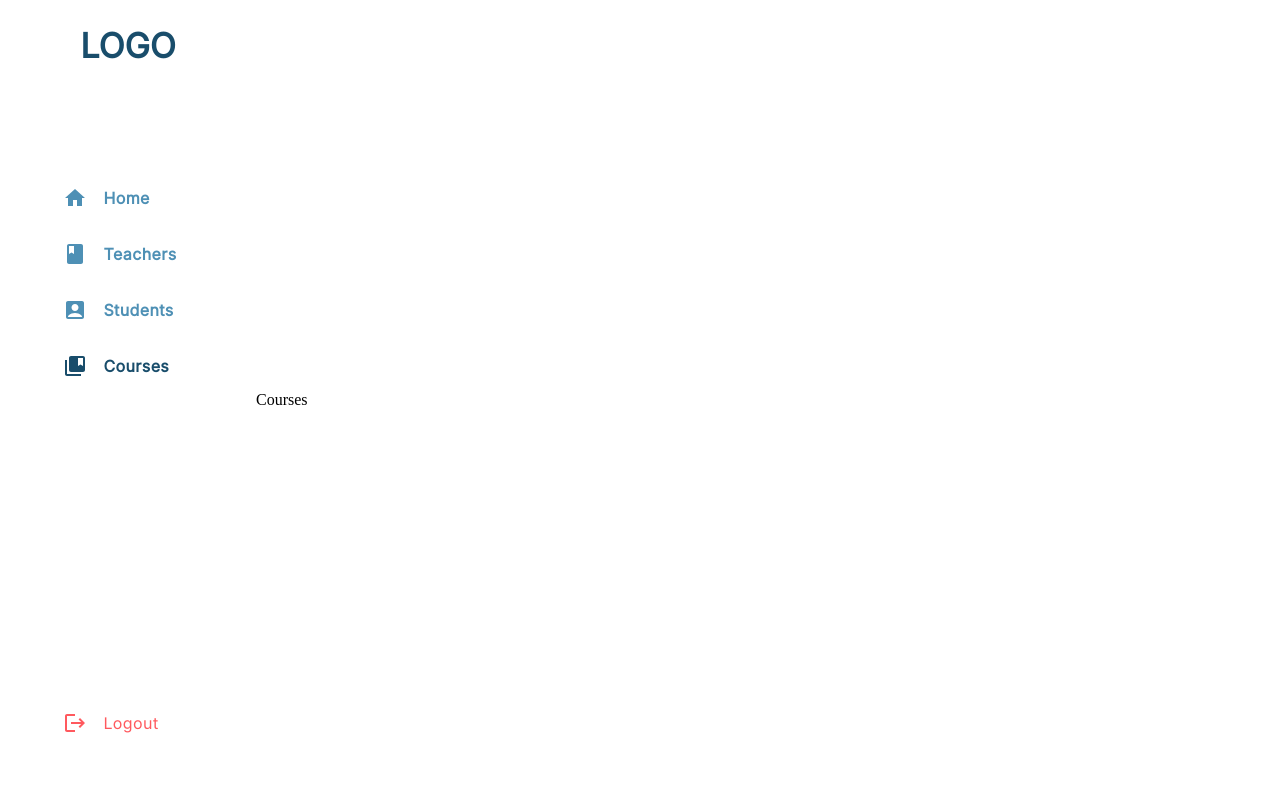
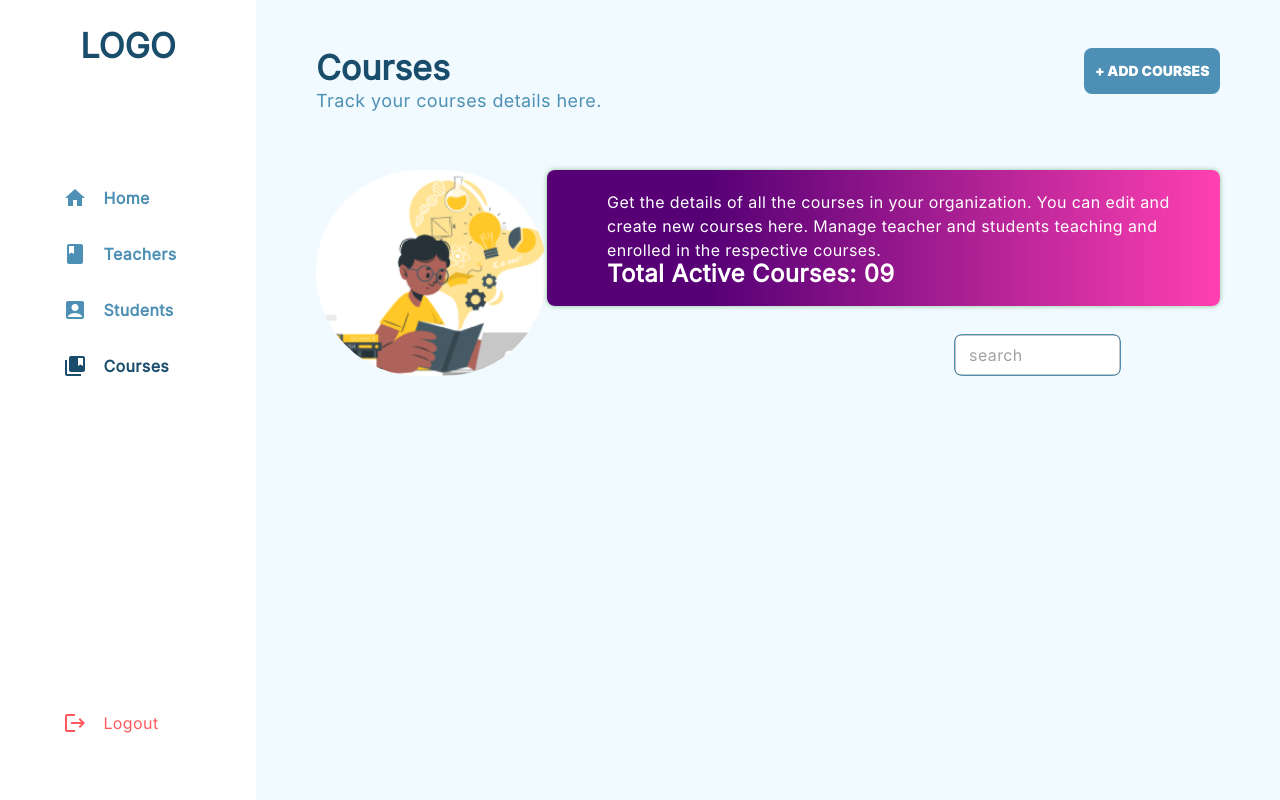
Before and after one commit to Online-Examination-Portal/online_exam_ui, a React (Create React App) app: page /courses in a window 1280 px wide. Built offline with nearby package versions, Linux system fonts and the light colour scheme.

Commit message:
Akansha | Started courses page ui

```diff
--- a/src/Routes.js
+++ b/src/Routes.js
@@ -6,6 +6,7 @@ import ProtectedLayout from "./hoc/ProtectedLayout";
 import Login from "./pages/Public/Login";
 import SignUp from "./pages/Public/Signup";
 import Home from "./pages/Private/Home";
+import Courses from "./pages/Private/Courses";
 
 const routes = (isAuthenticated) => [
   {
@@ -18,7 +19,7 @@ const routes = (isAuthenticated) => [
       },
       { path: "teachers", element: <>Teachers</> },
       { path: "students", element: <>Students</> },
-      { path: "courses", element: <>Courses</> },
+      { path: "courses", element: <Courses/> },
     ],
   },
   {
--- /dev/null
+++ b/src/components/private/courses/banner.jsx
@@ -0,0 +1,53 @@
+import React from 'react'
+import { Box, TextField, Typography } from '@mui/material';
+import courses from "../../../assets/image/courses.png";
+import './course.css'
+
+const Banner = () => {
+    return(
+       <Box
+       sx={{
+        padding: '56px 60px 0px 60px',
+        display: 'flex',
+        flexDirection: 'row',
+       }}>
+        <img src={courses} alt='courses' className='course_img'/>
+        <Box>
+        <Box sx={{
+            // borderRadius: '500px 8px 8px 500px',
+            borderRadius: '8px 8px 8px 8px',
+            background: 'linear-gradient(270deg, #FF40B2 0%, #570076 75.52%)',
+            boxShadow: '0px 0px 5px 0px rgba(7, 128, 0, 0.43)',
+            color: 'white',
+            display: 'flex',
+            padding: '20px 20px 20px 60px',
+        }}>
+        <Typography variant='body1' sx={{"& span": {fontWeight: 600, fontSize: '24px', display: 'flex', flexDirection: 'column'}}}>
+         Get the details of all the courses in your organization. You can edit and create new courses
+         here. Manage teacher and students teaching and enrolled in the respective courses. <span>Total Active Courses: 09 </span>
+         </Typography>
+        </Box>
+        <Box sx={{padding: '28px 60px 0px 407px',}}>
+        <TextField
+            id="search"
+            placeholder="search"
+            type="search"
+            size="small"
+            variant="outlined"
+            sx={{
+                width: '80%',
+                borderRadius: '8px',
+                border: '1px solid #4E90B5',
+                background: '#FFF',
+            }}
+        />
+        </Box>
+
+        </Box>
+
+
+       </Box>
+    )
+}
+
+export default Banner
--- /dev/null
+++ b/src/components/private/courses/course.css
@@ -0,0 +1,9 @@
+.course_img{
+    border-radius: 290.811px;
+    background: white;
+    box-shadow: '0px 4px 4px 0px rgba(0, 0, 0, 0.25)';
+    /* width: 290.811px;
+    height: 290.811px; */
+    /* flex-shrink: 0; */
+
+}
--- /dev/null
+++ b/src/pages/Private/Courses/index.jsx
@@ -0,0 +1,50 @@
+import React from 'react';
+import { Box, Button, Typography } from '@mui/material';
+import Banner from '../../../components/private/courses/banner';
+
+const Courses = () => {
+    return(
+       <Box
+       sx={{
+        width: "80%",
+        display: "flex",
+        height: "100vh",
+        bgcolor: "#F1FAFF",
+        flexFlow: "column"
+       }}>
+
+       <Box sx={{
+        display: 'flex',
+        justifyContent: 'space-between',
+        padding: '48px 60px 0px 60px',   //top right bottom left
+       }}>
+        <Box sx={{
+            display: 'flex',
+            flexDirection: 'column',
+        }}>
+        <Typography variant='h3' color='secondary' fontWeight={700}>
+            Courses
+        </Typography>
+        <Typography variant='h6' color='primary' >
+        Track your courses details here.
+        </Typography>
+        </Box>
+
+        <Button sx={{
+            color: "white",
+            backgroundColor: "#4E90B5",
+            "&:hover": {
+              backgroundColor: "#194D6B",
+            },
+            width: '15%',
+            height: '70%',
+            borderRadius: '8px',
+
+          }}>+ Add Courses</Button>
+       </Box>
+        <Banner/>
+       </Box>
+    );
+};
+
+export default Courses
--- a/src/pages/Private/Home/index.jsx
+++ b/src/pages/Private/Home/index.jsx
@@ -7,7 +7,6 @@ import TeacherDrawer from "../../../components/private/teachers/drawer";
 const Home = () => {
   return (
     <Box
-      className="home"
       sx={{
         width: "80%",
         display: "flex",
```
Also changed, not shown: src/assets/image/courses.png (added), src/components/private/courses/table.jsx (added).
